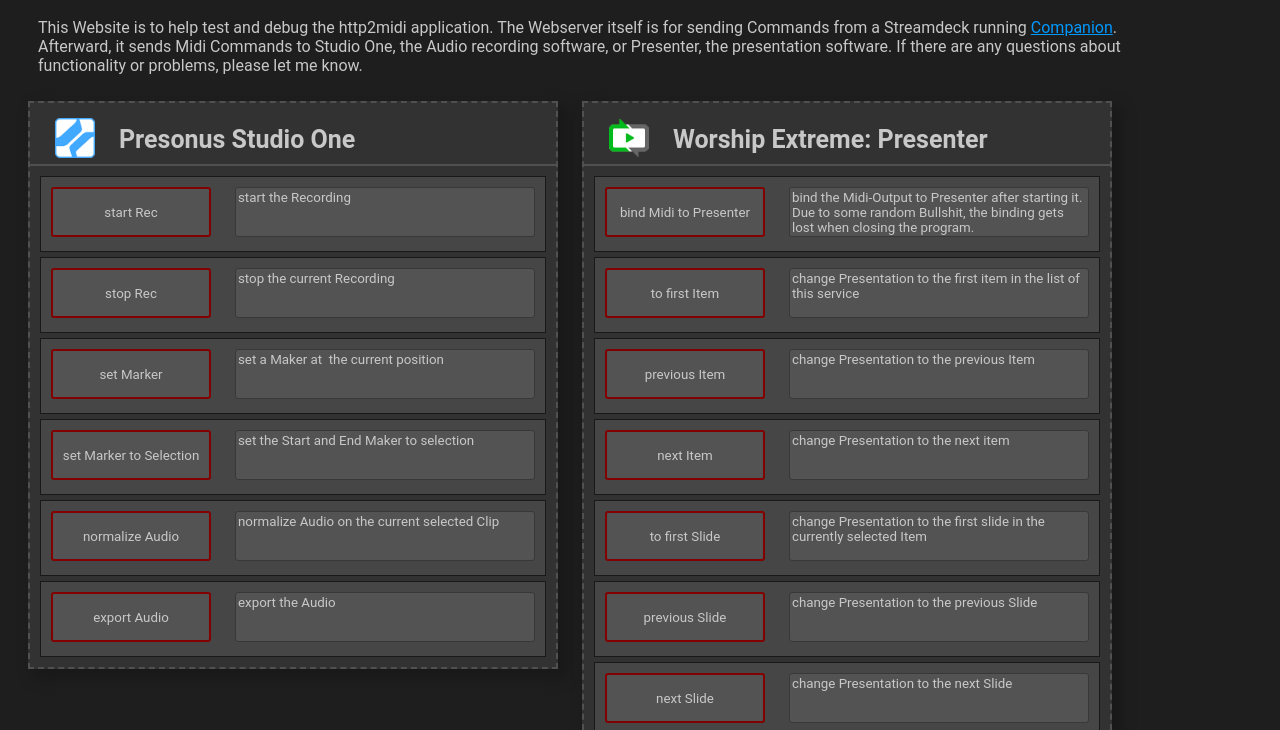
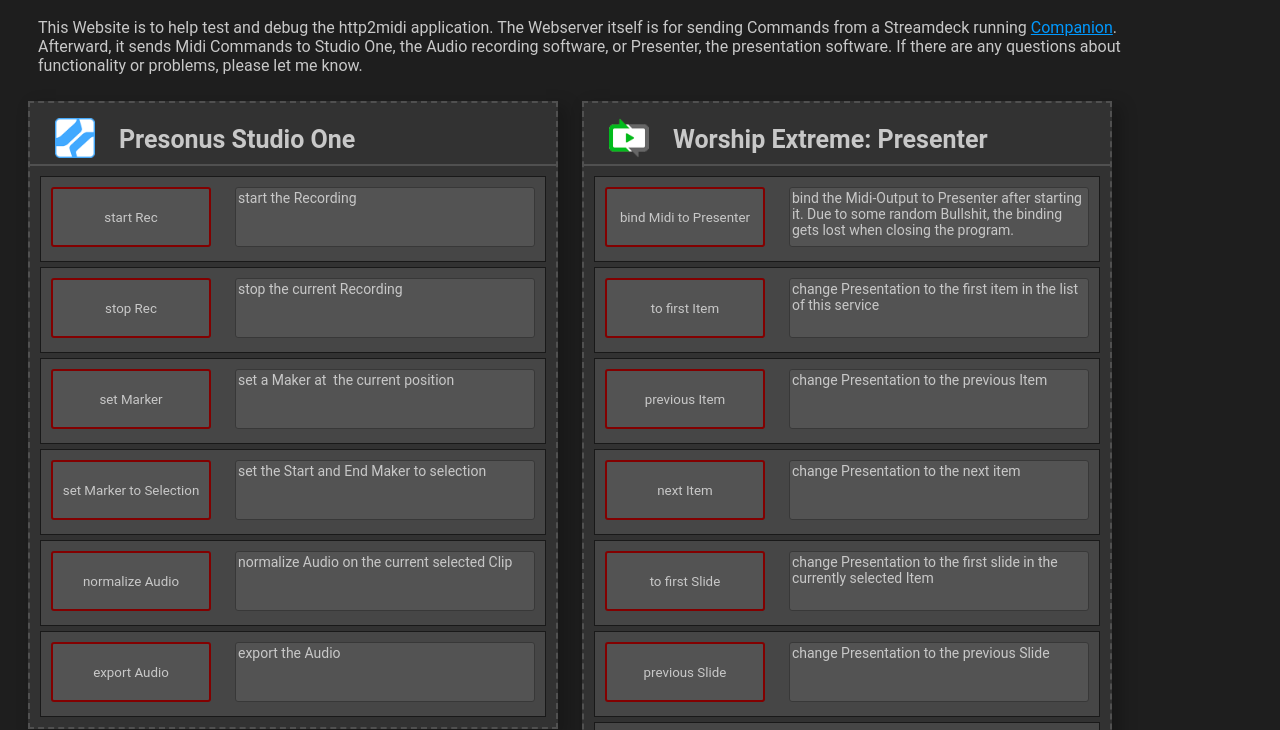
Before and after one commit to ScheerleJo/HTTP2MIDI, a website: page views/debug-helper.html in a window 1280 px wide. Shown: the part 59-789 px from the top of the page. Drawn offline with Linux system fonts and the light colour scheme; no server answers; files whose address does not match are found by name.

Commit message:
Update Debug-Helper.

```diff
--- a/views/styles.css
+++ b/views/styles.css
@@ -12,7 +12,7 @@
 
 button {
     background: rgb(83, 83, 83);
-    height: 50px;
+    height: 60px;
     width: 160px;
     display: inline-block;
     margin: 10px;
@@ -54,7 +54,6 @@
     background: rgb(70, 70, 70);
     position: relative;
     width:auto;
-
 }
 h2 {
     font-size: 25px;
@@ -69,13 +68,14 @@
 }
 textarea {
     width: 300px;
-    height: 50px;
+    height: 60px;
     margin: 10px;
     background: rgb(83, 83, 83);
     display: inline-block;
     resize: none;
     border: rgb(56, 56, 56) 1px solid;
     border-radius: 3px;
+    font-size: 14px;
 }
 #response {
     position: relative;
```
